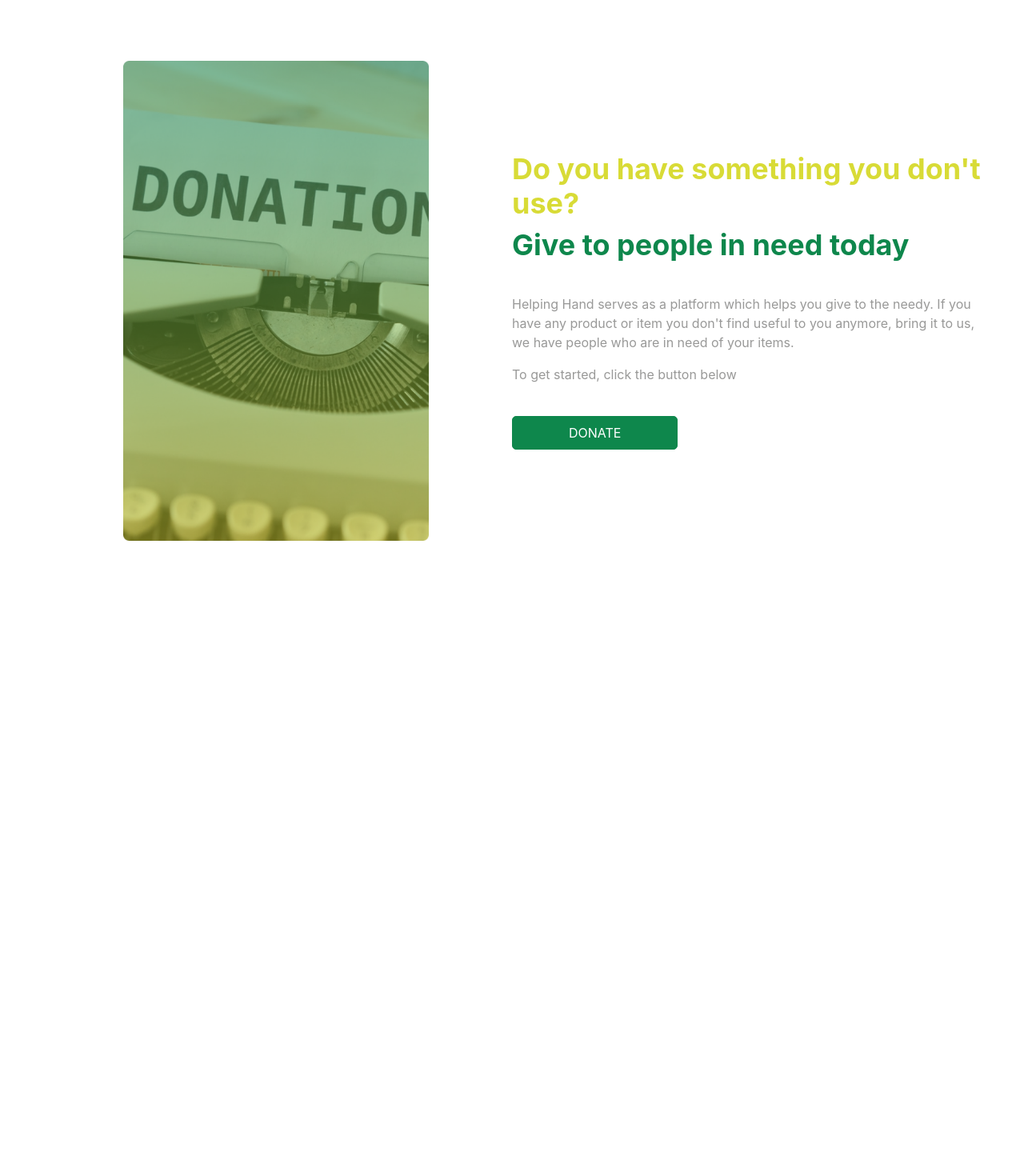
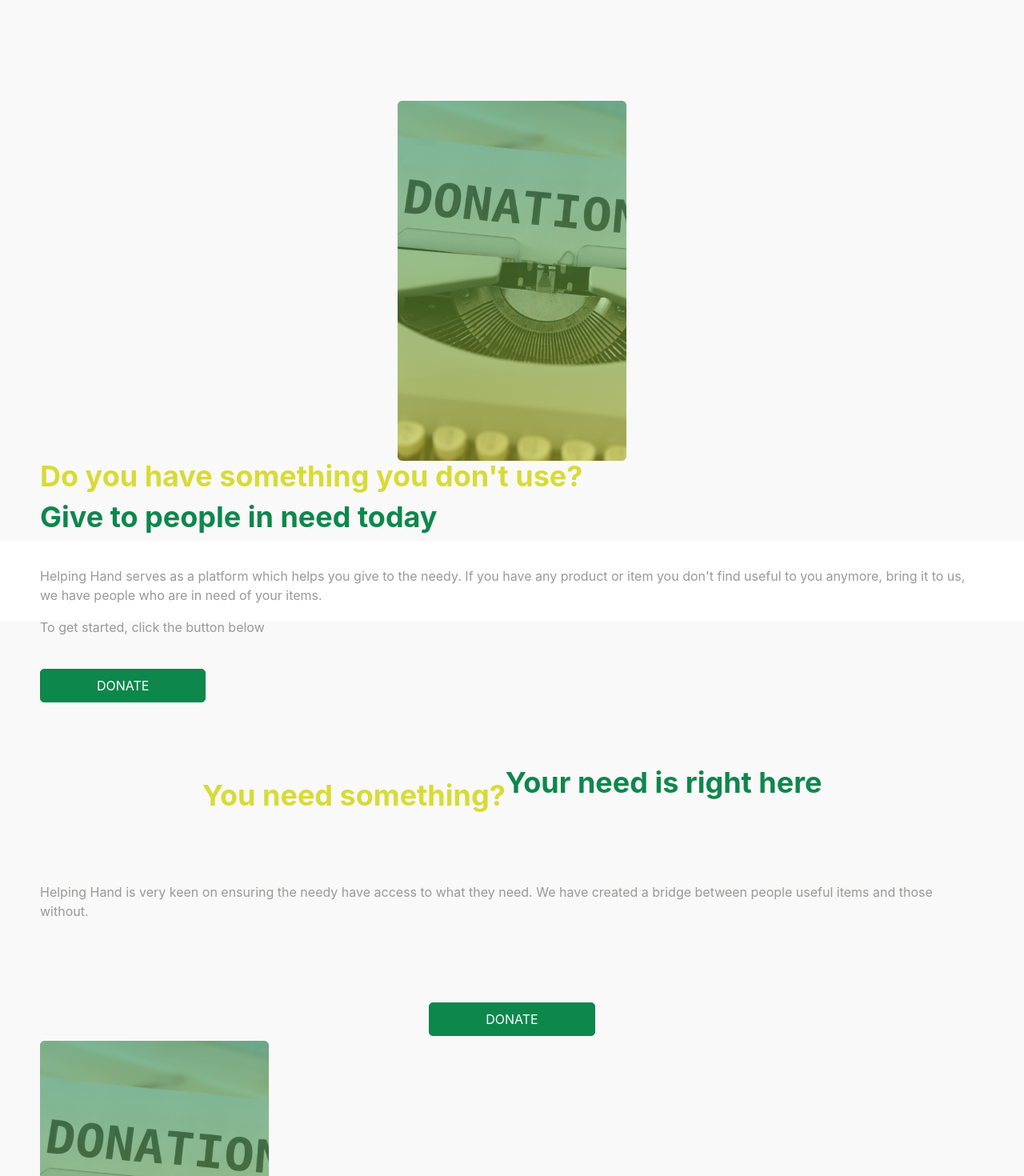
Before and after one commit to nelsonogueh/helping-hand-DSFE, a React (Create React App) app: page / in a window 1280 px wide. Shown: the part 780-2250 px from the top of the page at 80% size. Before the commit the page ends 1556 px from the top, so only its background shows below. Built offline with nearby package versions, Linux system fonts and the light colour scheme.

Commit message:
Before modification

```diff
--- a/src/components/LandingPage/LandingPage.css
+++ b/src/components/LandingPage/LandingPage.css
@@ -67,12 +67,13 @@
 .section3-container {
   display: flex;
   flex-flow: row;
+  flex-wrap: wrap;
   padding: 150px 50px;
   width: 100%;
   justify-content: center;
   margin-bottom: 100px;
-  background-color: rgb(255, 255, 255);
-  height: 800px;
+  background-color: #f9f9f9;
+  height: 700px;
 }
 
 .section3-container-left {
@@ -80,12 +81,13 @@
   height: 100%;
   width: 100%;
   height: 100%;
+  flex-wrap: wrap;
   justify-content: center;
   align-items: center;
 }
 
 .section-3-donation-img {
-  max-height: 600px;
+  max-height: 450px;
 }
 
 .section3-container-right {
@@ -94,6 +96,7 @@
   height: 100%;
   width: 100%;
   height: 100%;
+  flex-wrap: wrap;
   justify-content: center;
   align-items: flex-start;
   text-align: left;
--- a/src/components/LandingPage/LandingPage.js
+++ b/src/components/LandingPage/LandingPage.js
@@ -50,6 +50,23 @@ const LandingPage = (props) => {
           </button>
         </div>
       </section>
+      <section className="section3-container">
+        <div className="section3-container-left">
+          <h1 className="main-title color-primary ">You need something?</h1>
+          <h1 className="sub-title buttom-margin">Your need is right here</h1>
+          <p className="section-paragraph buttom-margin">
+            Helping Hand is very keen on ensuring the needy have access to what
+            they need. We have created a bridge between people useful items and
+            those without.
+          </p>
+          <button className="primary-button section1-primary-button">
+            DONATE
+          </button>
+        </div>
+        <div className="section3-container-right">
+          <img className="section-3-donation-img" src={donation} />
+        </div>
+      </section>
     </div>
   )
 }
```
